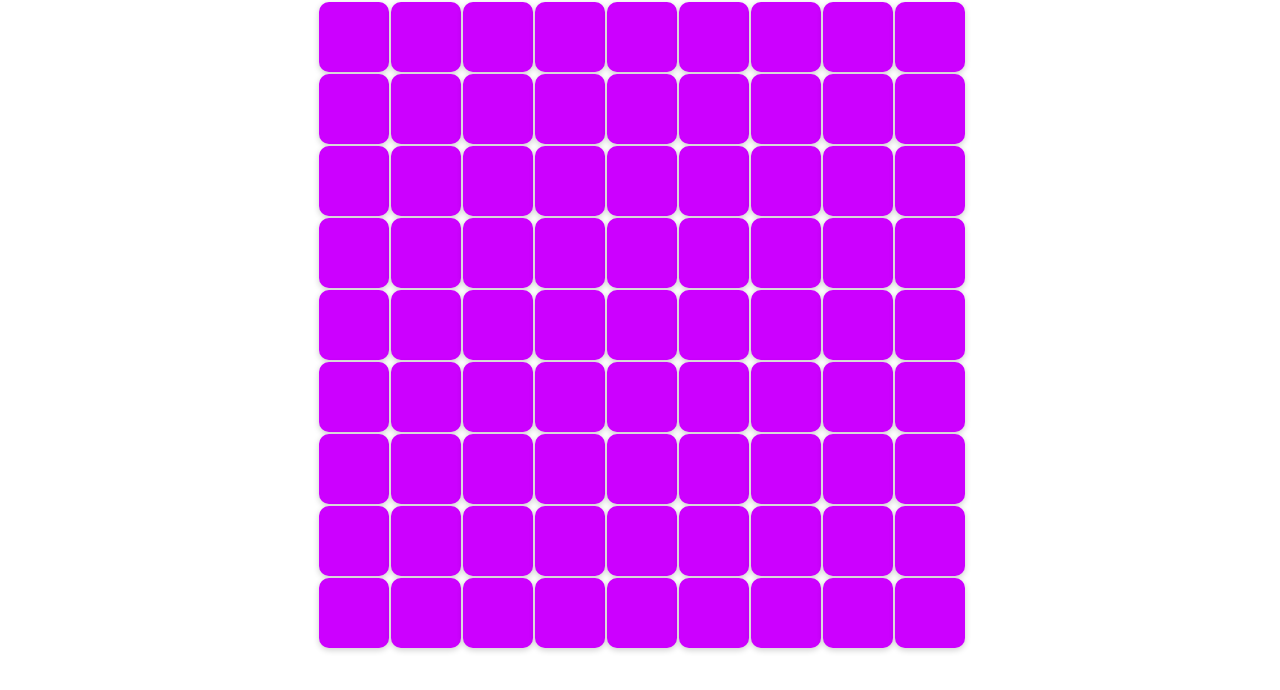
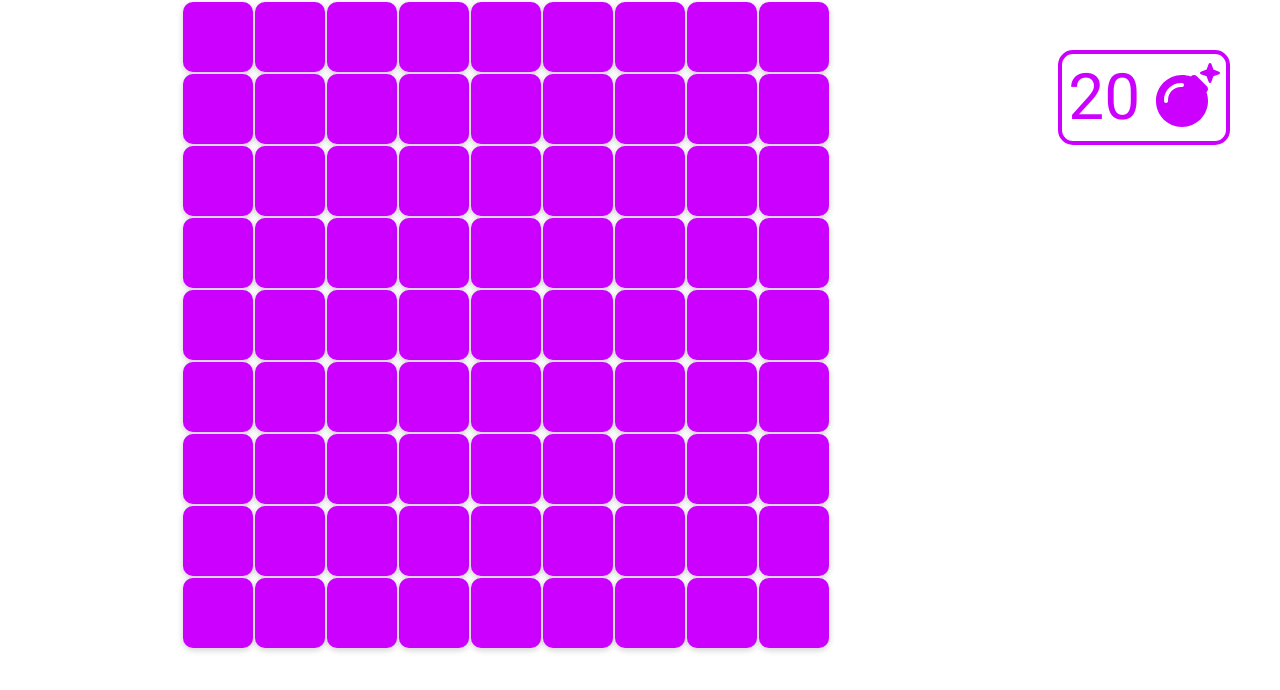
Before and after one commit to Frozzie89/frozzie-minesweeper, an Angular app: page / in a window 1280 px wide. Shown: the top 690 px of the page. Built offline with nearby package versions, Linux system fonts and the light colour scheme.

Commit message:
new bomb counter component

```diff
--- a/src/app/app.component.html
+++ b/src/app/app.component.html
@@ -1 +1,4 @@
-<app-tile-matrix></app-tile-matrix>
+<div class="wrapping">
+    <app-bomb-counter></app-bomb-counter>
+    <app-tile-matrix></app-tile-matrix>
+</div>
--- a/src/app/app.component.ts
+++ b/src/app/app.component.ts
@@ -1,11 +1,12 @@
 import { Component } from '@angular/core';
 import { RouterOutlet } from '@angular/router';
 import { TileMatrixComponent } from './components/tile-matrix/tile-matrix.component';
+import { BombCounterComponent } from "./components/bomb-counter/bomb-counter.component";
 
 @Component({
     selector: 'app-root',
     standalone: true,
-    imports: [RouterOutlet, TileMatrixComponent],
+    imports: [RouterOutlet, TileMatrixComponent, BombCounterComponent],
     templateUrl: './app.component.html',
     styleUrl: './app.component.scss'
 })
--- /dev/null
+++ b/src/app/components/bomb-counter/bomb-counter.component.html
@@ -0,0 +1,3 @@
+<div class="counter">
+    {{ bombCount() }} <fa-icon [icon]="faBomb"></fa-icon>
+</div>
--- /dev/null
+++ b/src/app/components/bomb-counter/bomb-counter.component.scss
@@ -0,0 +1,10 @@
+.counter {
+    float: right;
+    margin: 50px;
+    color: rgb(204, 0, 255);
+    font-family: Roboto, sans-serif;
+    font-size: 4em;
+    border: 4px solid rgb(204, 0, 255);
+    border-radius: 15px;
+    padding: 6px;
+}
--- /dev/null
+++ b/src/app/components/bomb-counter/bomb-counter.component.ts
@@ -0,0 +1,23 @@
+import { Component } from '@angular/core';
+import { FontAwesomeModule } from '@fortawesome/angular-fontawesome';
+import { faBomb } from '@fortawesome/free-solid-svg-icons';
+import { GameService } from '../../service/game.service';
+
+@Component({
+    selector: 'app-bomb-counter',
+    standalone: true,
+    imports: [FontAwesomeModule],
+    templateUrl: './bomb-counter.component.html',
+    styleUrl: './bomb-counter.component.scss'
+})
+export class BombCounterComponent {
+
+    faBomb = faBomb
+
+    constructor(private gameService: GameService) { }
+
+    bombCount(): number {
+        return this.gameService.totalBombs - this.gameService.flaggedTiles
+    }
+
+}
--- a/src/app/components/tile/tile.component.ts
+++ b/src/app/components/tile/tile.component.ts
@@ -41,6 +41,7 @@ export class TileComponent {
 
     rightClickTile(): void {
         if (!this.tile.isRevealed && this.gameService.gameState === GameState.IN_GAME) {
+            this.gameService.flaggedTiles += this.tile.isFlagged ? -1 : 1
             this.tile.isFlagged = !this.tile.isFlagged
         }
     }
--- a/src/app/service/game.service.ts
+++ b/src/app/service/game.service.ts
@@ -9,6 +9,8 @@ import { GameState } from '../classes/game-state';
 export class GameService {
     tileMatrix!: TileMatrix
     gameState: GameState = GameState.INIT
+    totalBombs: number = 20
+    flaggedTiles: number = 0
 
     constructor() {
         this.tileMatrix = new TileMatrix()
@@ -16,7 +18,7 @@ export class GameService {
     }
 
     loadBombs(tile: Tile): void {
-        const safeZone = this.tileMatrix.loadBombs(20, tile);
+        const safeZone = this.tileMatrix.loadBombs(this.totalBombs, tile);
         this.gameState = GameState.IN_GAME;
 
         for (const [x, y] of safeZone) {
```
Also changed, not shown: 1 other file (tests, documents, lock files or other folders).
